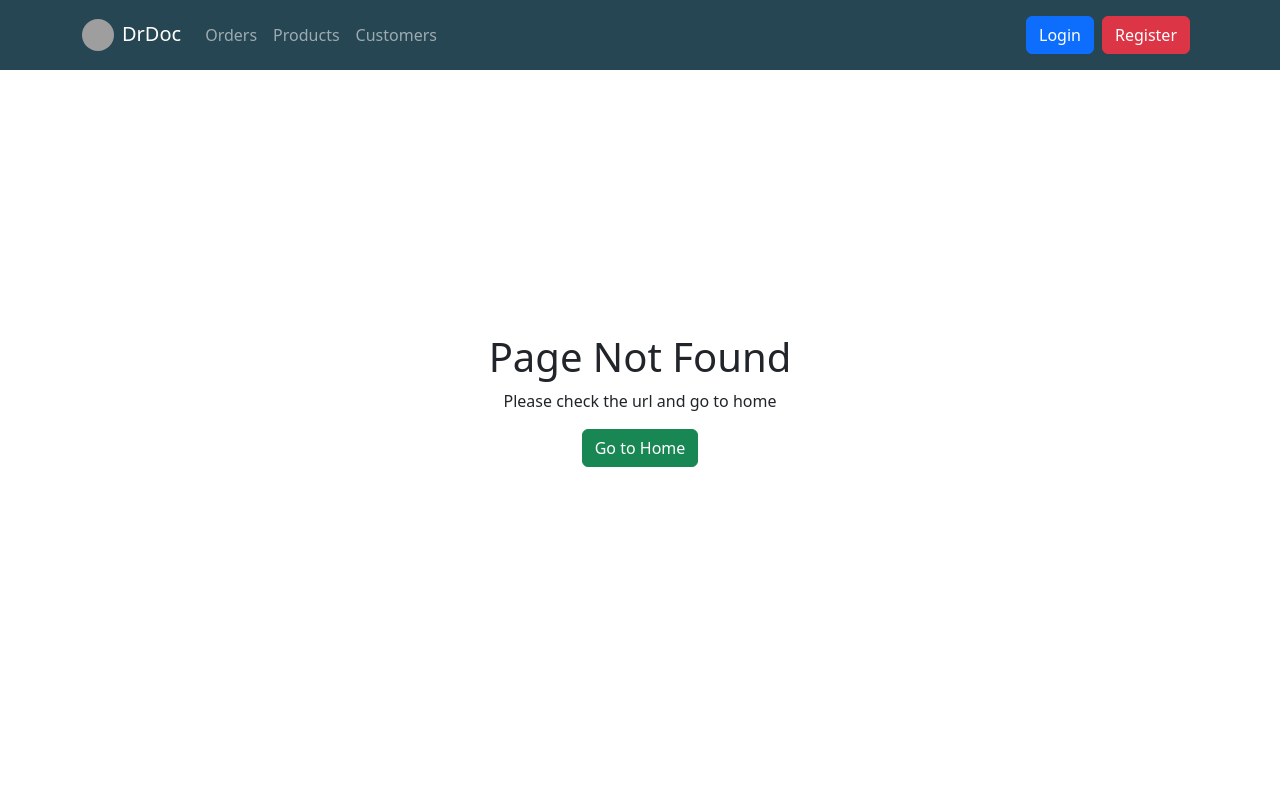
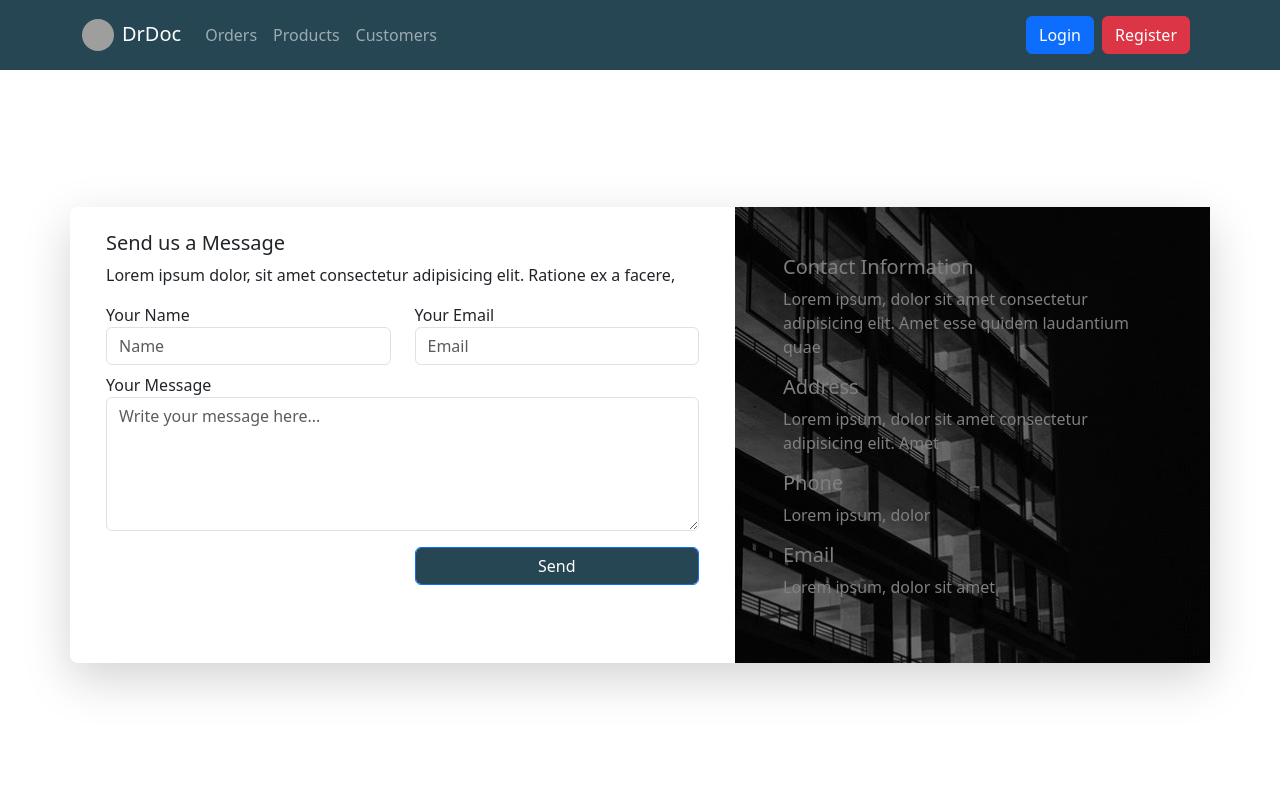
Before and after one commit to sangamprashant/DrDoc_Client, a React (Create React App) app: page /contact in a window 1280 px wide. Shown: the top 800 px of the page. Built offline with nearby package versions, Linux system fonts and the light colour scheme; grey boxes are pictures that could not be loaded.

Commit message:
contact footer

```diff
--- a/src/App.css
+++ b/src/App.css
@@ -1,5 +1,6 @@
 ::-webkit-scrollbar {
   display: none;
+  width: 0px;
 }
 
 :root {
@@ -20,6 +21,11 @@ p {
   margin-bottom: 0rem;
   padding: 0;
 }
+
+.btn-primary{
+  background-color: var(--primary-color);
+}
+
 section {
   padding-top: 70px;
 }
--- a/src/App.js
+++ b/src/App.js
@@ -1,6 +1,6 @@
 import { BrowserRouter, Route, Routes } from "react-router-dom";
 import "./App.css";
-import { Footer, Home, Login, NavBar, PageNotFound, Register } from "./component";
+import { Contact, Footer, Home, Login, NavBar, PageNotFound, Register } from "./component";
 
 function App() {
   return (
@@ -10,6 +10,7 @@ function App() {
         <Route exact path="/" element={<Home />} />
         <Route exact path="/signin" element={<Login/>} />
         <Route exact path="/register" element={<Register/>} />
+        <Route exact path="/contact" element={<Contact/>} />
         <Route exact path="*" element={<PageNotFound />} />
       </Routes>
       <Footer/>
--- a/src/assets/index.js
+++ b/src/assets/index.js
@@ -4,4 +4,6 @@ import apple from "./appPlay.png";
 import home from "./home.webp";
 import mobileImage from "./mobile.webp";
 import global from "./global.png";
-export { logoSide, google, apple, home, mobileImage, global };
+import building from "./building.jpeg";
+
+export { logoSide, google, apple, home, mobileImage, global, building };
--- /dev/null
+++ b/src/component/Contact/Contact.css
@@ -0,0 +1,30 @@
+:root {
+  --primary-color: #009dff;
+  --primary-color-hover: #366172;
+  --white: white;
+}
+
+.contact-image {
+  position: relative;
+  background-image: url("../../assets/building.jpeg");
+  background-repeat: no-repeat;
+  background-size: cover;
+  background-position: center;
+  min-height: 300px;
+  color: white;
+}
+
+.default-text {
+  color: var(--white);
+}
+
+.contact-image::before {
+  content: "";
+  position: absolute;
+  top: 0;
+  right: 0;
+  bottom: 0;
+  left: 0;
+  background-color: black;
+  opacity: 0.5;
+}
--- /dev/null
+++ b/src/component/Contact/Contact.js
@@ -0,0 +1,84 @@
+import React, { useEffect } from "react";
+import { ContactInfo, theme } from "../rawdata";
+import "./Contact.css";
+
+function Contact() {
+  useEffect(() => {
+    window.scrollTo(0, 0);
+  }, []);
+  return (
+    <div
+      className="container"
+      style={{
+        paddingTop: "70px",
+        height: "100vh",
+        display: "flex",
+        justifyContent: "center",
+        alignItems: "center",
+      }}
+    >
+      <div className="row shadow-lg rounded-3">
+        <form className="col-md-7">
+          <div className="p-4">
+            <h5>Send us a Message</h5>
+            <p>
+              Lorem ipsum dolor, sit amet consectetur adipisicing elit. Ratione
+              ex a facere,
+            </p>
+            <div className="row">
+              <div className="col-md-6">
+                <label htmlFor="">Your Name</label>
+                <input
+                  type="text"
+                  className="form-control"
+                  placeholder="Name"
+                />
+              </div>
+              <div className="col-md-6">
+                <label htmlFor="">Your Email</label>
+                <input
+                  type="email"
+                  className="form-control"
+                  placeholder="Email"
+                />
+              </div>
+              <div className="col-md-12 mt-2">
+                <label htmlFor="">Your Message</label>
+                <textarea
+                  name="message"
+                  placeholder="Write your message here..."
+                  id=""
+                  className="form-control"
+                  cols="30"
+                  rows="5"
+                ></textarea>
+              </div>
+              <div className="col-md-6 mt-3">
+                {/* <p className="text-danger">failed to send</p> */}
+                {/* <p className="text-success">Message send...</p> */}
+              </div>
+              <div className="col-md-6 mt-3">
+                <input
+                  type="submit"
+                  className="form-control btn btn-primary"
+                  value="Send"
+                  style={{ backgroundColor: theme }}
+                />
+              </div>
+            </div>
+          </div>
+        </form>
+        <div className="col-md-5 contact-image p-5">
+          {ContactInfo.map((info, index) => (
+            <div key={index}>
+              <h5 className="">{info.title}</h5>
+              <p className={info.className}>{info.content}</p>
+            </div>
+          ))}
+        </div>
+      </div>
+    </div>
+  );
+}
+
+export default Contact;
--- a/src/component/Footer.js
+++ b/src/component/Footer.js
@@ -4,11 +4,14 @@ import { FooterData, theme } from "./rawdata";
 
 function Footer() {
   return (
-    <footer className={`text-white py-5 mt-5`} style={{backgroundColor:theme}}>
+    <footer
+      className={`text-white py-5 mt-5`}
+      style={{ backgroundColor: theme }}
+    >
       <div className="container">
         <div className="row">
           <div className="col-md-4 mb-4">
-            <h5>{FooterData.About.title}</h5>
+            <h1>{FooterData.About.title}</h1>
             <p>{FooterData.About.description}</p>
           </div>
           <div className="col-md-4 mb-4">
@@ -16,7 +19,7 @@ function Footer() {
             <ul className="list-unstyled">
               {FooterData.QuickLink.links.map((links) => (
                 <li>
-                  <Link className="btn btn-dark" to={links.link}>
+                  <Link className="btn text-white" to={links.link}>
                     {links.lable}
                   </Link>
                 </li>
--- /dev/null
+++ b/src/component/Svgs/Mobile.js
@@ -0,0 +1,23 @@
+import React from "react";
+
+function Mobile(props) {
+  return (
+    <svg
+      xmlns="http://www.w3.org/2000/svg"
+      fill="none"
+      viewBox="0 0 24 24"
+      strokeWidth={1.5}
+      stroke="currentColor"
+      className="w-6 h-6"
+      {...props}
+    >
+      <path
+        strokeLinecap="round"
+        strokeLinejoin="round"
+        d="M10.5 1.5H8.25A2.25 2.25 0 006 3.75v16.5a2.25 2.25 0 002.25 2.25h7.5A2.25 2.25 0 0018 20.25V3.75a2.25 2.25 0 00-2.25-2.25H13.5m-3 0V3h3V1.5m-3 0h3m-3 18.75h3"
+      />
+    </svg>
+  );
+}
+
+export default Mobile;
--- a/src/component/Svgs/index.js
+++ b/src/component/Svgs/index.js
@@ -1,6 +1,7 @@
 import Bag from "./Bag"
 import Cart from "./Cart"
 import Clock from "./Clock"
+import Mobile from "./Mobile"
 import Secure from "./Secure"
 
 export {
@@ -8,4 +9,5 @@ export {
     Clock,
     Bag,
     Cart,
+    Mobile,
 }
--- a/src/component/index.js
+++ b/src/component/index.js
@@ -1,3 +1,4 @@
+import Contact from "./Contact/Contact"
 import Footer from "./Footer"
 import Home from "./Home/Home"
 import Login from "./Log/Login"
@@ -12,4 +13,5 @@ export {
     Footer,
     Login,
     Register,
+    Contact,
 }
--- a/src/component/rawdata.js
+++ b/src/component/rawdata.js
@@ -1,4 +1,4 @@
-import { Bag, Clock, Secure } from "./Svgs";
+import { Bag, Clock, Mobile, Secure } from "./Svgs";
 import { logoSide, google, apple, home, mobileImage, global } from "../assets";
 
 const theme = "#264653";
@@ -19,7 +19,7 @@ const HeroData = {
   quos itaque, cum quis labore libero. Ab, vel nostrum! Atque,
   possimus quasi.`,
   image: home,
-  icon:<Bag height="20"/>,
+  icon: <Mobile height="20" />,
   mobile: [
     {
       logo: google,
@@ -77,7 +77,7 @@ const OurAppData = {
 };
 const FooterData = {
   About: {
-    title: "About Us",
+    title: "DrDoc",
     description: "Lorem ipsum dolor sit amet, consectetur adipiscing elit.",
   },
   QuickLink: {
@@ -147,6 +147,24 @@ const CommunityData = {
     },
   ],
 };
+const ContactInfo = [
+  {
+    title: "Contact Information",
+    content:
+      "Lorem ipsum, dolor sit amet consectetur adipisicing elit. Amet esse quidem laudantium quae",
+  },
+  {
+    title: "Address",
+    content: "Lorem ipsum, dolor sit amet consectetur adipisicing elit. Amet",
+    className: "default-text",
+  },
+  { title: "Phone", content: "Lorem ipsum, dolor", className: "default-text" },
+  {
+    title: "Email",
+    content: "Lorem ipsum, dolor sit amet",
+    className: "default-text",
+  },
+];
 
 export {
   theme,
@@ -157,4 +175,5 @@ export {
   OurAppData,
   FooterData,
   CommunityData,
+  ContactInfo,
 };
```
Also changed, not shown: src/assets/building.jpeg (added).
